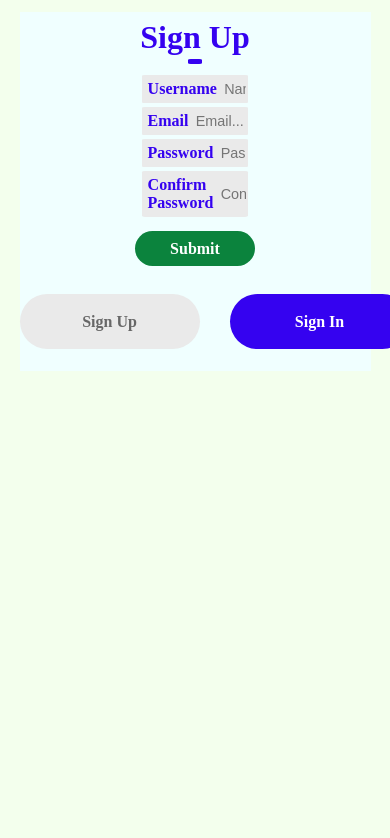
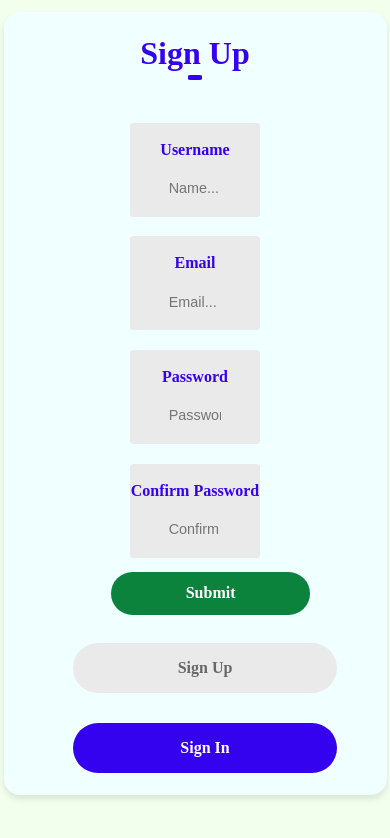
Before and after one commit to abdulbaseer-1/backend, a React (Vite) app in the folder frontend/: page / in a window 390 px wide. Shown: the top 838 px of the page. Built offline with nearby package versions, Linux system fonts and the light colour scheme.

Commit message:
cloudinary

```diff
--- a/frontend/src/pages/Signinsignup/Signinsignup.css
+++ b/frontend/src/pages/Signinsignup/Signinsignup.css
@@ -1,106 +1,187 @@
-.container{
+.container {
     display: flex;
     flex-direction: column;
-    width: 90%;
-    margin: auto;
-    margin-top: 3%;
+    width: min(90%, 1200px); /* Maximum width for larger screens */
+    margin: 2rem auto;
     background-color: azure;
-    padding-bottom: 2%;
+    padding: 2rem 1rem;
+    border-radius: 1rem;
+    box-shadow: 0 4px 6px rgba(0, 0, 0, 0.1);
 }
-.header{
+
+.header {
     display: flex;
     flex-direction: column;
     align-items: center;
-    gap: 2%;
     width: 100%;
-    margin-top: 2%;
+    margin-bottom: 2rem;
 }
-.text{
+
+.text {
     color: rgb(53, 2, 240);
-    font-size: 200%;
+    font-size: clamp(1.5rem, 4vw, 2.5rem); /* Responsive font size */
     font-weight: 700;
+    text-align: center;
 }
-.underline{
-    width: 4%;
+
+.underline {
+    width: clamp(2rem, 4%, 4rem); /* Responsive width */
     height: 5px;
-    margin-top: 1%;
+    margin-top: 0.5rem;
     background: rgb(53, 2, 240);
-    border-radius: 20%;
+    border-radius: 20px;
 }
-.inputs{
-    margin-top: 2%;
+
+.inputs {
+    margin-top: 2rem;
     display: flex;
     flex-direction: column;
+    gap: 1rem;
 }
-.input{
+
+.input {
     display: flex;
     align-items: center;
-    margin: auto;
-    margin-top: 1%;
-    width: 30%;
-    height: 15%;
+    margin: 0 auto;
+    width: min(90%, 400px); /* Responsive width */
+    padding: 0.8rem;
     background: #eaeaea;
-    border-radius: 3%;
+    border-radius: 8px;
+    transition: all 0.3s ease;
 }
-.input h4{
+
+.input:focus-within {
+    box-shadow: 0 0 0 2px rgb(53, 2, 240, 0.3);
+}
+
+.input h4 {
     color: rgb(53, 2, 240);
-    margin: 5% 5%;
+    margin: 0 1rem 0 0;
+    white-space: nowrap;
 }
-.input input{
-    height: 12%;
-    width: 50%;
+
+.input input {
+    flex: 1;
+    padding: 0.5rem;
     background: transparent;
     border: none;
     outline: none;
     color: #797979;
-    font-size: 90%;
+    font-size: 1rem;
 }
-.forgot-password{
-    padding-left: 35%;
-    margin-top: 1%;
+
+.forgot-password {
+    text-align: right;
+    margin: 1rem auto;
+    width: min(90%, 400px);
     color: #797979;
-    font-size: 100%;
+    font-size: 0.9rem;
 }
-.forgot-password span{
+
+.forgot-password span {
     color: rgb(53, 2, 240);
     cursor: pointer;
+    transition: color 0.3s ease;
 }
-.submit-container{
+
+.forgot-password span:hover {
+    color: rgb(43, 0, 196);
+    text-decoration: underline;
+}
+
+.submit-container {
     display: flex;
-    gap: 30px;
-    margin: 4% auto;
+    gap: 1rem;
+    margin: 2rem auto;
+    flex-wrap: wrap;
+    justify-content: center;
 }
-.submit_form{
-    display: flex;
-    justify-content: center;
-    align-items: center;
-    width: 120px;
-    height: 35px;
+
+.submit_form {
+    padding: 0.8rem 1.5rem;
     color: #fff;
     background: rgb(11, 131, 61);
-    border-radius: 50px;
-    font-size: 100%;
+    border-radius: 25px;
+    font-size: 1rem;
     font-weight: 700;
     cursor: pointer;
-}
-.submit_form:hover{
-    transform: scale(1.001);
+    transition: all 0.3s ease;
+    border: none;
+    min-width: 120px;
+    text-align: center;
 }
 
-.submit{
-    display: flex;
-    justify-content: center;
-    align-items: center;
-    width: 180px;
-    height: 55px;
+.submit_form:hover {
+    transform: translateY(-2px);
+    box-shadow: 0 4px 8px rgba(11, 131, 61, 0.3);
+}
+
+.submit {
+    padding: 1rem 2rem;
     color: #fff;
     background: rgb(53, 2, 240);
-    border-radius: 50px;
-    font-size: 100%;
+    border-radius: 25px;
+    font-size: 1rem;
     font-weight: 700;
     cursor: pointer;
+    transition: all 0.3s ease;
+    border: none;
+    min-width: 180px;
+    text-align: center;
 }
-.gray{
+
+.submit:hover {
+    transform: translateY(-2px);
+    box-shadow: 0 4px 8px rgba(53, 2, 240, 0.3);
+}
+
+.gray {
     background: #eaeaea;
     color: #676767;
 }
+
+.gray:hover {
+    background: #d1d1d1;
+    box-shadow: 0 4px 8px rgba(0, 0, 0, 0.1);
+}
+
+/* Media Queries for different screen sizes */
+@media screen and (max-width: 768px) {
+    .container {
+        width: 95%;
+        padding: 1rem;
+    }
+
+    .input {
+        width: 95%;
+    }
+
+    .submit-container {
+        flex-direction: column;
+        align-items: center;
+    }
+
+    .submit, .submit_form {
+        width: min(90%, 200px);
+    }
+}
+
+@media screen and (max-width: 480px) {
+    .input {
+        flex-direction: column;
+        align-items: flex-start;
+        gap: 0.5rem;
+    }
+
+    .input h4 {
+        margin: 0;
+    }
+
+    .input input {
+        width: 100%;
+    }
+
+    .forgot-password {
+        text-align: center;
+    }
+}
```
